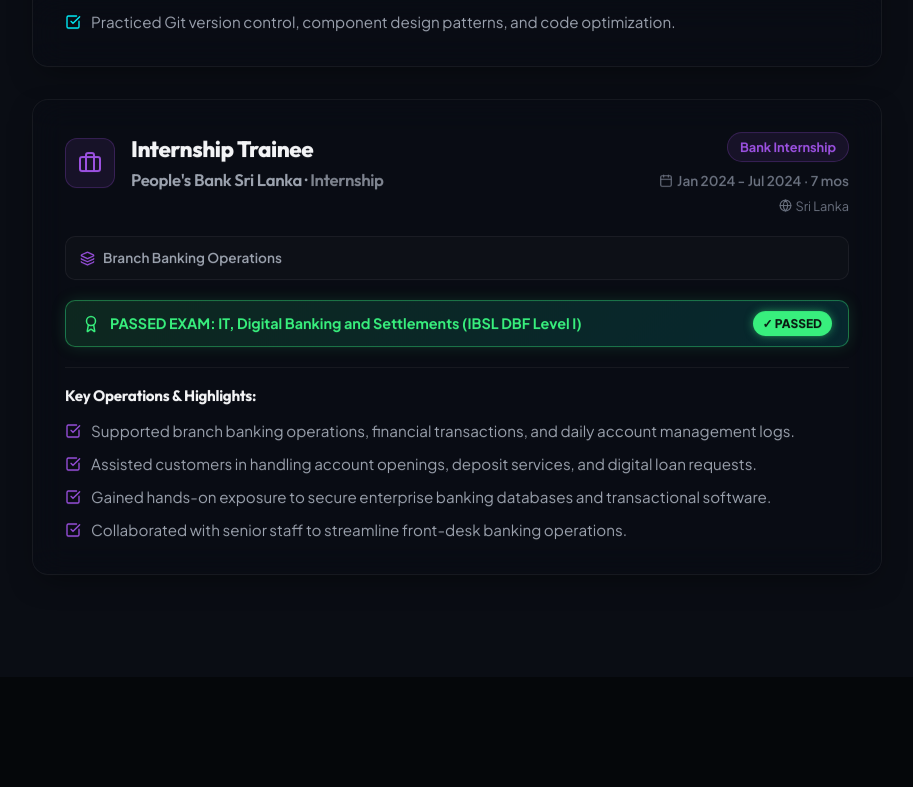
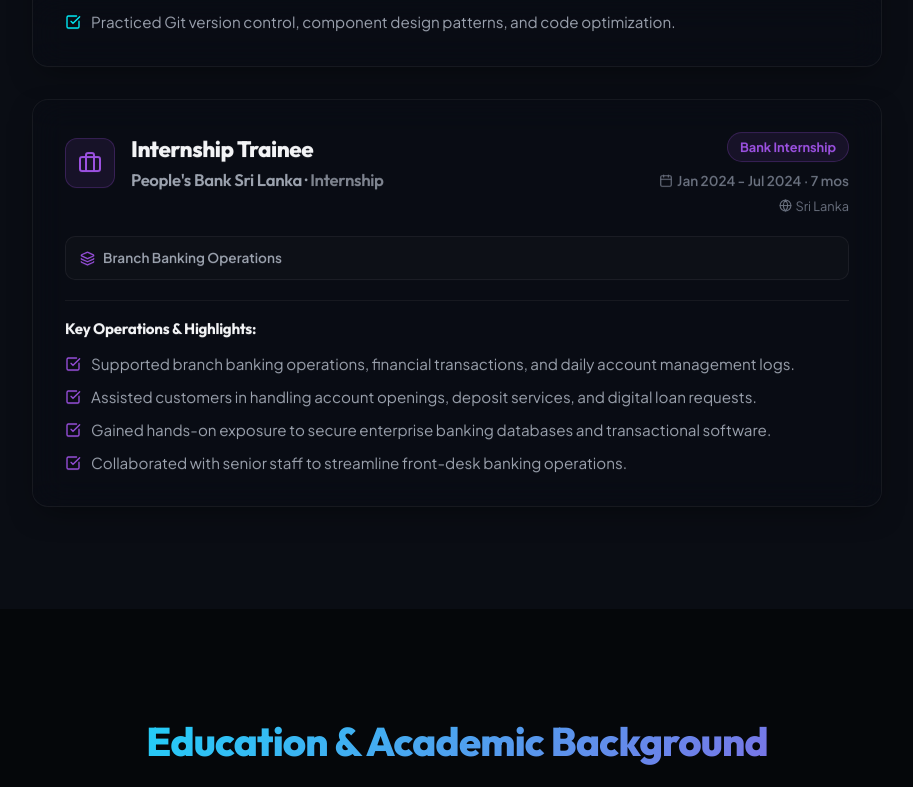
Before and after one commit to rashminda-aluvihare/My-portfolio, a React (Vite) app: page / in a window 1280 px wide. Shown: the part 2206-2993 px from the top of the page, without its empty margins (183-1096 px from the left). Built offline with nearby package versions, Linux system fonts and the light colour scheme; no server answers.

Commit message:
Remove passed exam banner from Experience section while keeping highlight in Education section

```diff
--- a/src/components/Experience.jsx
+++ b/src/components/Experience.jsx
@@ -30,7 +30,6 @@
       type: 'Bank Internship',
       skills: 'Branch Banking Operations',
       certificate: 'Service Letter',
-      passedExam: 'IT, Digital Banking and Settlements (IBSL DBF Level I)',
       responsibilities: [
         'Supported branch banking operations, financial transactions, and daily account management logs.',
         'Assisted customers in handling account openings, deposit services, and digital loan requests.',
@@ -178,41 +177,7 @@
               )}
 
 
-              {/* Passed Examination Badge Banner */}
-              {exp.passedExam && (
-                <div
-                  style={{
-                    display: 'flex',
-                    alignItems: 'center',
-                    justifyContent: 'space-between',
-                    flexWrap: 'wrap',
-                    gap: '10px',
-                    background: 'linear-gradient(135deg, rgba(56, 239, 125, 0.12), rgba(0, 242, 254, 0.12))',
-                    border: '1px solid rgba(56, 239, 125, 0.4)',
-                    padding: '10px 16px',
-                    borderRadius: '10px',
-                    boxShadow: '0 0 15px rgba(56, 239, 125, 0.15)',
-                  }}
-                >
-                  <div style={{ display: 'flex', alignItems: 'center', gap: '10px', color: '#38ef7d', fontWeight: 700, fontSize: '0.9rem' }}>
-                    <Award size={18} />
-                    <span>PASSED EXAM: {exp.passedExam}</span>
-                  </div>
-                  <span
-                    style={{
-                      background: '#38ef7d',
-                      color: '#0a1912',
-                      fontSize: '0.75rem',
-                      fontWeight: 900,
-                      padding: '3px 10px',
-                      borderRadius: '999px',
-                      boxShadow: '0 0 8px rgba(56, 239, 125, 0.5)',
-                    }}
-                  >
-                    ✓ PASSED
-                  </span>
-                </div>
-              )}
+
 
               {/* Responsibilities */}
               <div style={{ borderTop: '1px solid var(--card-border)', paddingTop: '16px' }}>
```
